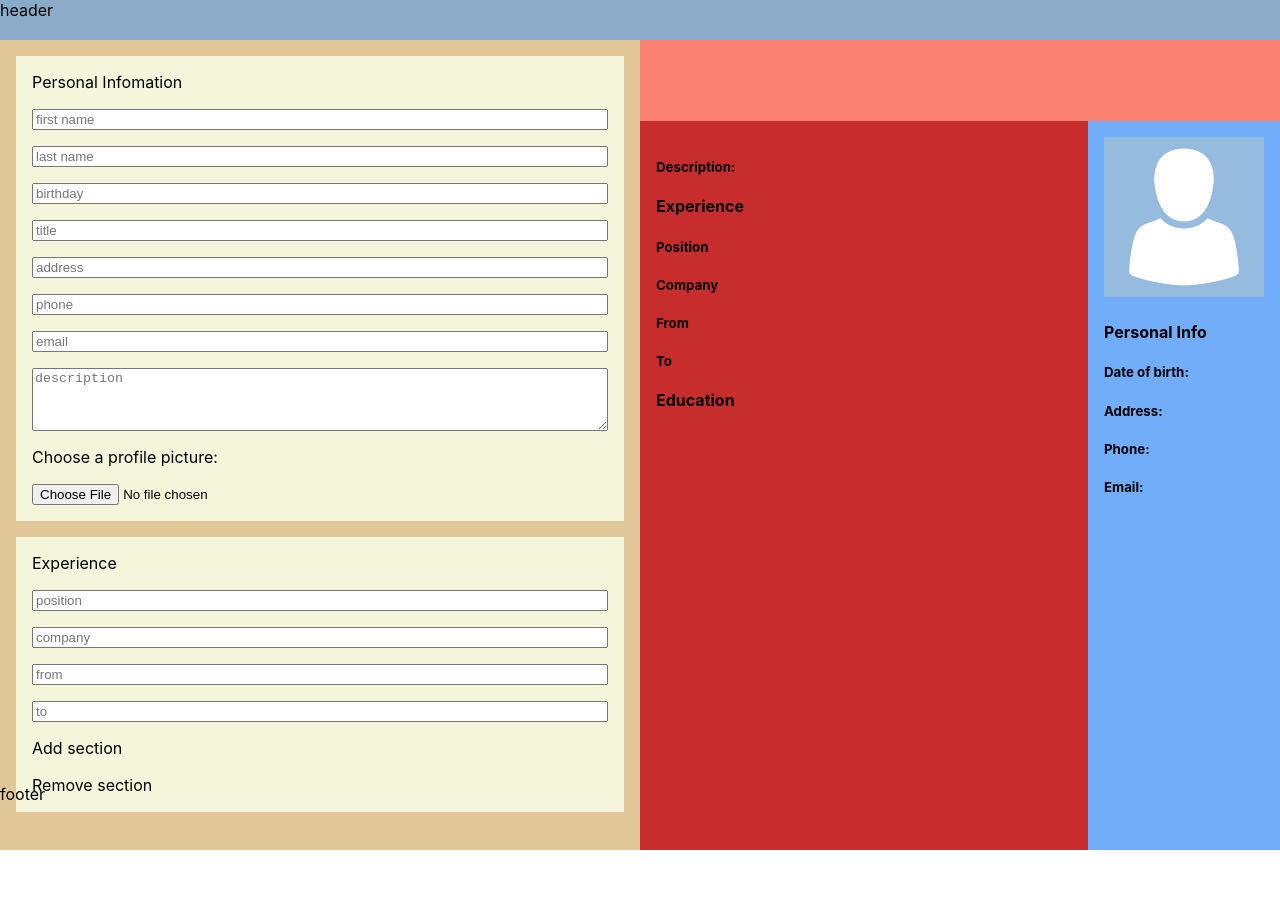
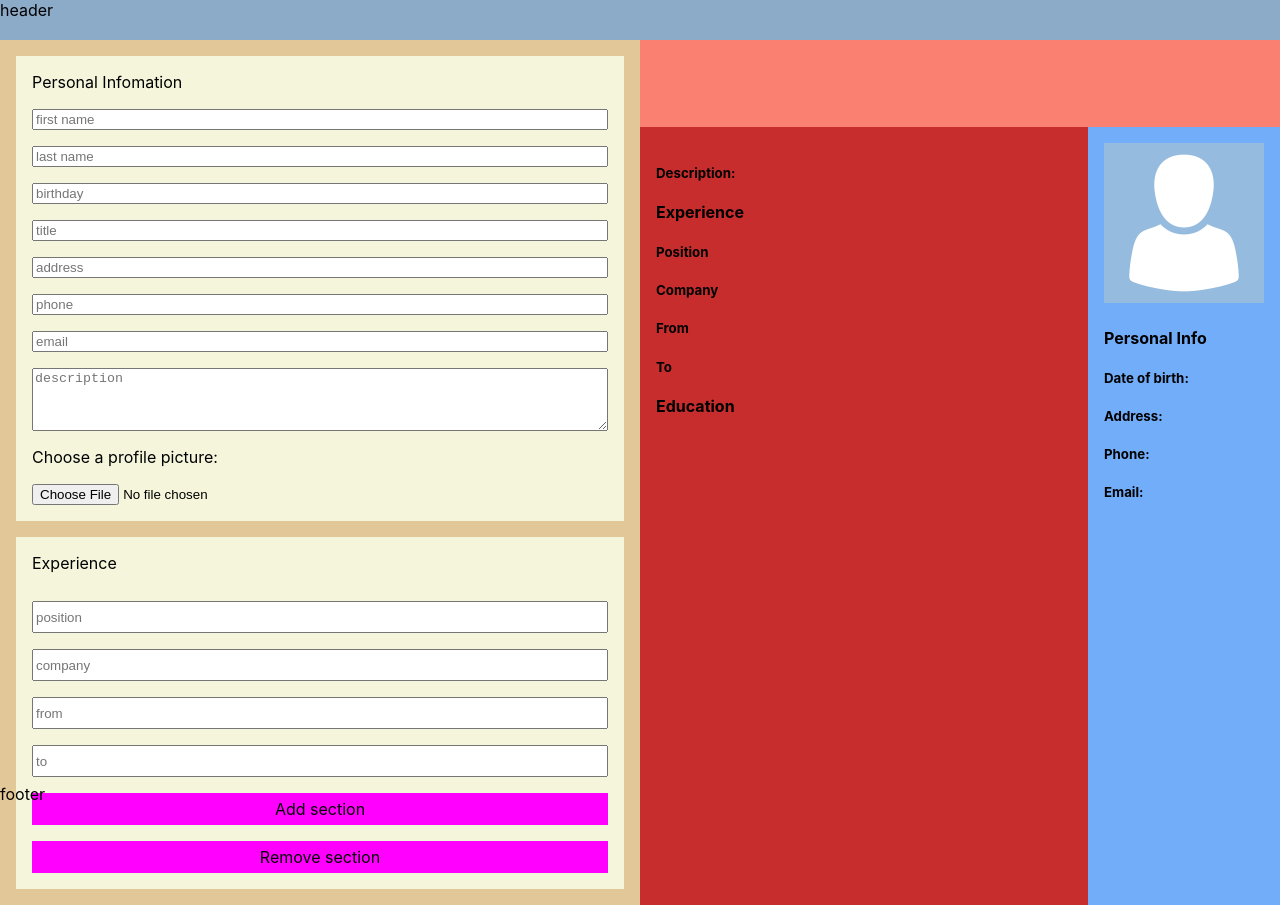
Before and after one commit to erynder-z/cv-creator, a React (Create React App) app: page / in a window 1280 px wide. Before the commit the page ends 850 px from the top, so only its background shows below. Built offline with nearby package versions, Linux system fonts and the light colour scheme.

Commit message:
Adjust interface

```diff
--- a/src/styles/Main.css
+++ b/src/styles/Main.css
@@ -31,6 +31,16 @@
     grid-template-rows: repeat(7, 1fr);
     padding: 1rem;
     gap: 1rem;
+}
+
+.addSection,
+.removeSection {
+    height: 2rem;
+    width: 100%;
+    background-color: rgb(255, 0, 255);
+    display: flex;
+    justify-content: center;
+    align-items: center;
 }
 
 .preview {
```
